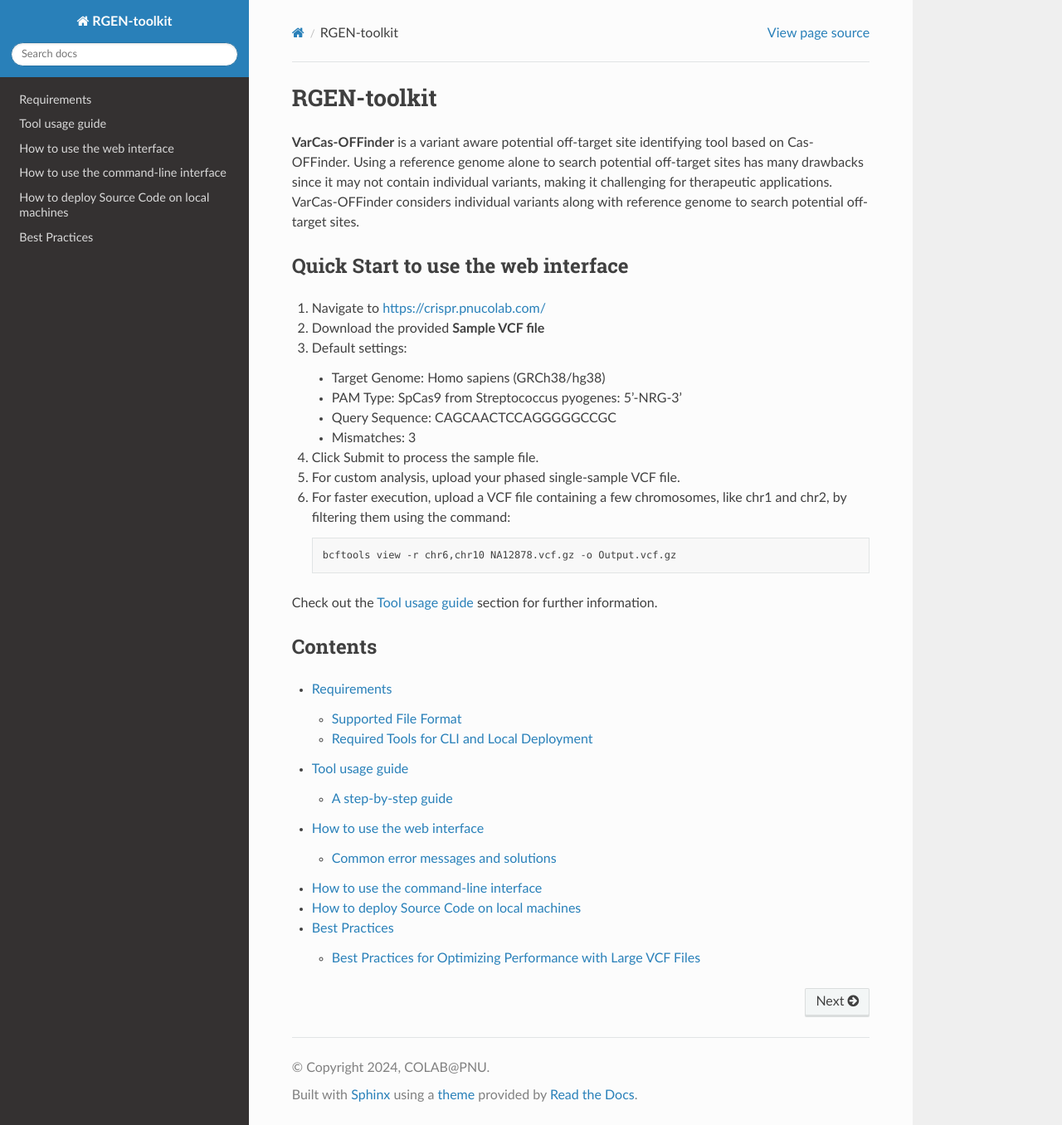
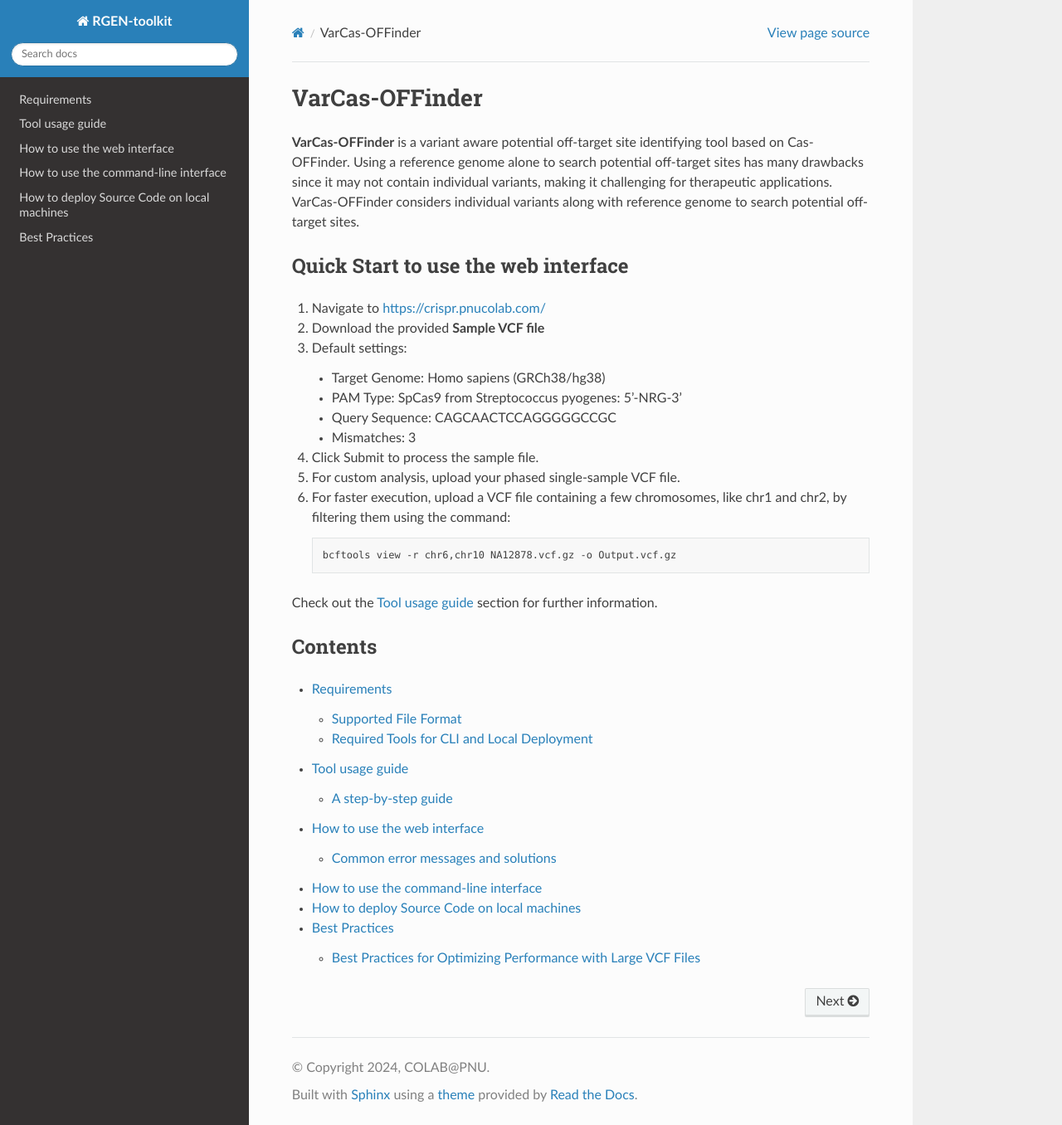
Before and after one commit to pnucolab/rgen-toolkit, a Sphinx documentation site: the page built from docs/source/index.rst, in a window 1280 px wide and 1356 px high. Shown: the whole window at 83% size. Built offline with Sphinx 7.4.7 and the Read the Docs theme 3.1.0, drawn with Linux system fonts in a browser that asks for light colours.

Commit message:
Update index.rst

```diff
--- a/docs/source/index.rst
+++ b/docs/source/index.rst
@@ -1,5 +1,5 @@
-RGEN-toolkit
-==========================
+VarCas-OFFinder
+===============
 
 **VarCas-OFFinder** is a variant aware potential off-target site identifying tool
 based on Cas-OFFinder. Using a reference genome alone to search potential off-target sites
```
